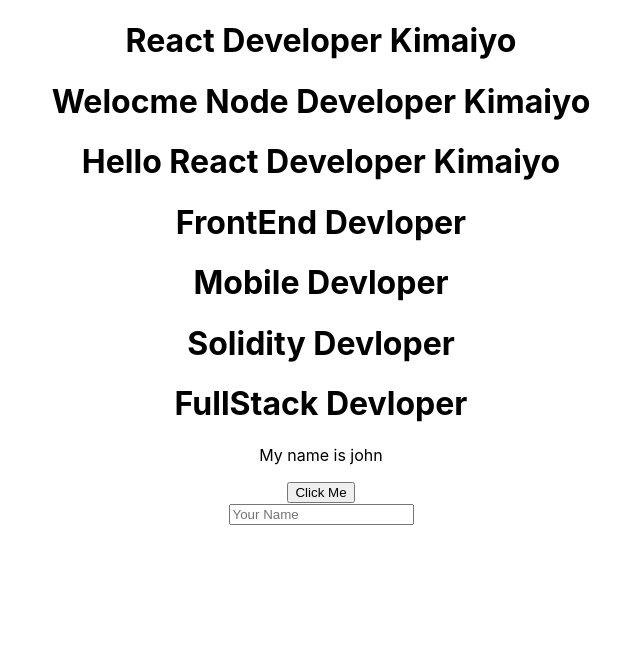
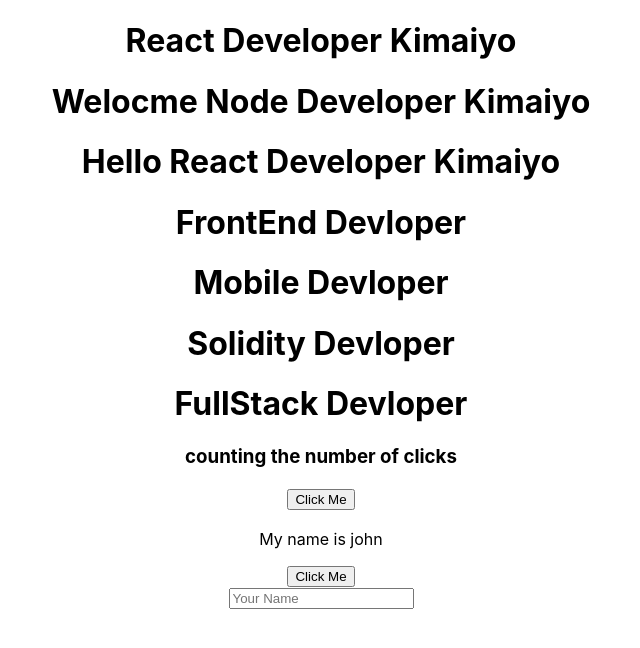
Before and after one commit to JohnKimaiyo/react_vol_8, a React (Create React App) app: page / in a window 1280 px wide. Shown: the top 648 px of the page, without its empty margins (319-959 px from the left). Built offline with nearby package versions, Linux system fonts and the light colour scheme.

Commit message:
click logic usestate

```diff
--- a/src/App.js
+++ b/src/App.js
@@ -6,6 +6,7 @@
 import Title from "./components/Title";
 import Welcome from "./components/Welcome";
 import Form from "./components/Form";
+import Mycount from "./components/Mycount";
 function App() {
   return (
     <div className="App">
@@ -16,6 +17,7 @@
       <Title name="Mobile Devloper" />
       <Title name="Solidity Devloper" />
       <Title name="FullStack Devloper" />
+      <Mycount />
       <Myname />
       <Form />
     </div>
--- /dev/null
+++ b/src/components/Mycount.js
@@ -0,0 +1,22 @@
+import React from "react";
+
+import { useState, useEffect } from "react";
+
+function Mycount() {
+  const [count, setCount] = useState(0);
+
+  useEffect(() => {
+    console.log(`You have clicked the button ${count} times`);
+  });
+
+  return (
+    <div>
+      <h3>
+        <p>counting the number of clicks</p>
+        <button onClick={() => setCount(count + 1)}>Click Me</button>
+      </h3>
+    </div>
+  );
+}
+
+export default Mycount;
```
